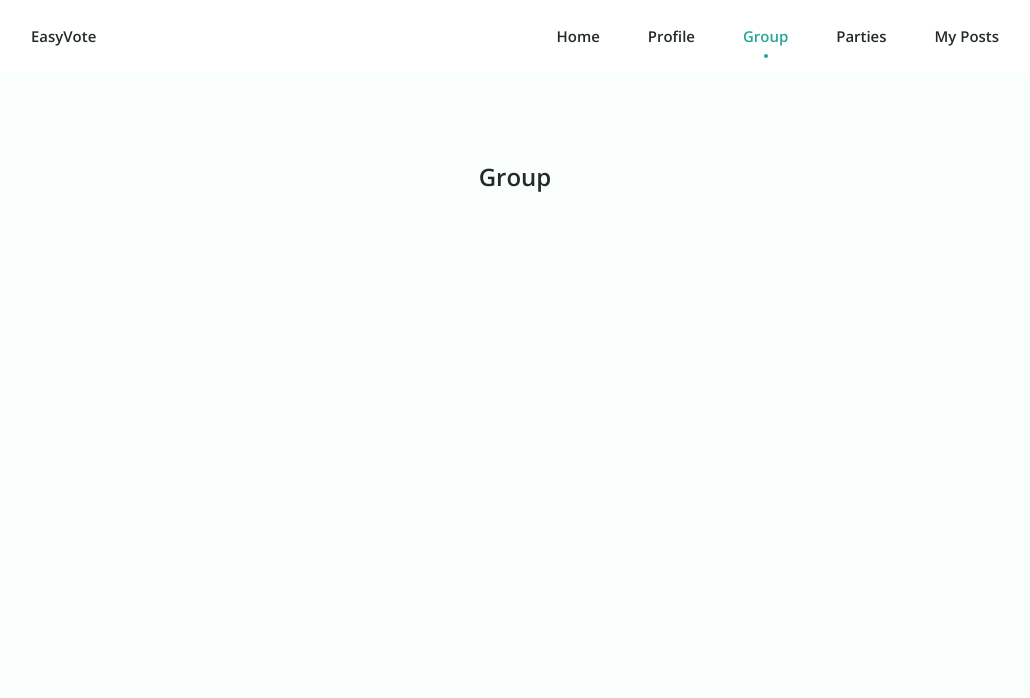
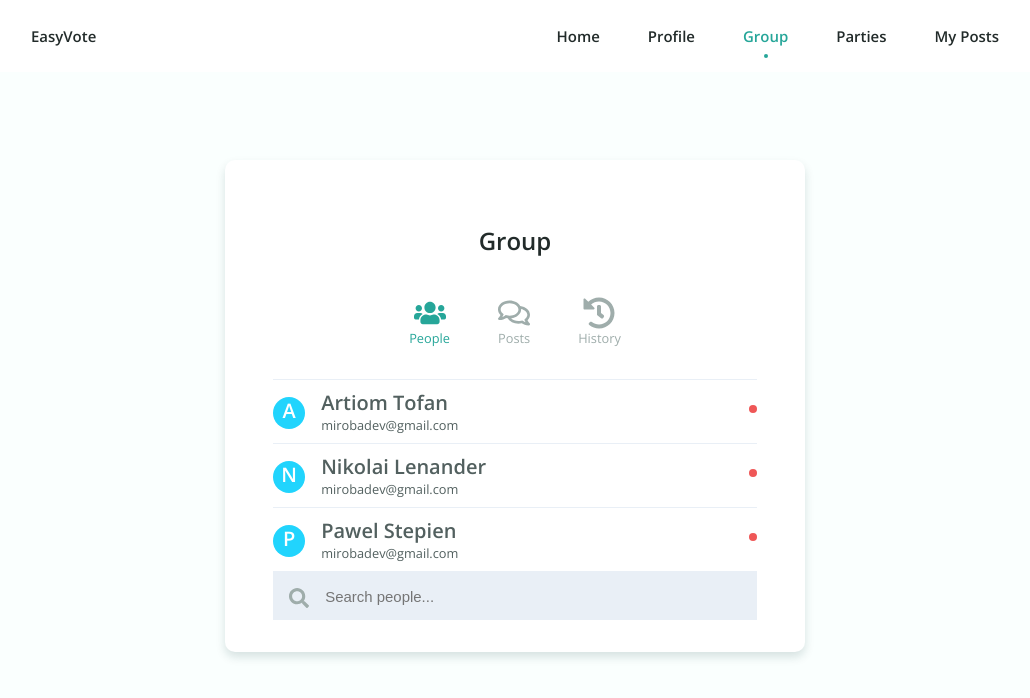
Before and after one commit to F0rty-Tw0/NEXT_EasyVote-frontend, a Next.js app: page /group in a window 1280 px wide. Shown: the top 698 px of the page, without its empty margins (125-1155 px from the left). Built offline with nearby package versions, Linux system fonts and the light colour scheme.

Commit message:
added people group

```diff
--- a/pages/group.js
+++ b/pages/group.js
@@ -1,5 +1,5 @@
 import BaseLayout from 'layouts/BaseLayout';
-
+import { FaUsers, FaRegComments, FaHistory, FaSearch } from 'react-icons/fa';
 const Group = () => {
   return (
     <BaseLayout
@@ -7,7 +7,60 @@ const Group = () => {
       description='Voting was never that easy before. With Easy Vote you can vote remotely without getting out your comfort zone.'
       className='sections__group'
     >
-      <h2 className='section__title'>Group</h2>
+      <div className='page'>
+        <div className='page__wrapper'>
+          <section className='groups__section'>
+            <h2 className='section__title'>Group</h2>
+            <div className='groups__menu'>
+              <div className='menu__button active'>
+                <FaUsers className='menu__icon' />
+                <p className='menu__name'>People</p>
+              </div>
+              <div className='menu__button'>
+                <FaRegComments className='menu__icon' />
+                <p className='menu__name'>Posts</p>
+              </div>
+              <div className='menu__button'>
+                <FaHistory className='menu__icon' />
+                <p className='menu__name'>History</p>
+              </div>
+            </div>
+            <div className='people'>
+              <div className='people__avatar'>A</div>
+              <div className='people__info'>
+                <span className='people__name'>Artiom Tofan</span>
+                <span className='people__email'>mirobadev@gmail.com</span>
+              </div>
+              <div className='people__status' />
+            </div>
+            <div className='people'>
+              <div className='people__avatar'>N</div>
+              <div className='people__info'>
+                <span className='people__name'>Nikolai Lenander</span>
+                <span className='people__email'>mirobadev@gmail.com</span>
+              </div>
+              <div className='people__status' />
+            </div>
+            <div className='people'>
+              <div className='people__avatar'>P</div>
+              <div className='people__info'>
+                <span className='people__name'>Pawel Stepien</span>
+                <span className='people__email'>mirobadev@gmail.com</span>
+              </div>
+              <div className='people__status' />
+            </div>
+
+            <div className='groups__search'>
+              <FaSearch className='search__icon' />
+              <input
+                className='search__input'
+                type='text'
+                placeholder='Search people...'
+              />
+            </div>
+          </section>
+        </div>
+      </div>
     </BaseLayout>
   );
 };
--- a/pages/profile.js
+++ b/pages/profile.js
@@ -4,7 +4,6 @@ import {
   BiCalendar,
   BiBriefcaseAlt,
   BiDotsVerticalRounded,
-  BiHeart,
   BiCheck,
   BiFile,
 } from 'react-icons/bi';
@@ -21,7 +20,6 @@ const Profile = () => {
           <div className='profile__top-icons'>
             <BiArrowBack />
             <div>
-              <BiHeart />
               <BiDotsVerticalRounded />
             </div>
           </div>
--- /dev/null
+++ b/styles/components/_groups.scss
@@ -0,0 +1,97 @@
+.groups {
+  &__menu {
+    display: grid;
+    padding: 0 $spacing-xxxl;
+    grid-template-columns: auto auto auto;
+    justify-content: space-evenly;
+    color: $color-text-muted;
+    border-bottom: 1px solid $color-text-gray;
+  }
+  &__search {
+    display: flex;
+    background: $color-text-gray;
+    height: $spacing-xl;
+  }
+}
+
+.menu {
+  &__icon {
+    width: $spacing-l;
+    height: $spacing-l;
+  }
+  &__button {
+    display: flex;
+    flex-direction: column;
+    align-items: center;
+    margin-bottom: $spacing-s;
+    padding: $spacing-s $spacing-m;
+    &::before {
+      display: none;
+      @media screen and (max-width: $screen-xs) {
+        display: block;
+      }
+    }
+  }
+  &__name {
+    font-size: $font-size-xs;
+    @media screen and (max-width: $screen-xxs) {
+      display: none;
+    }
+  }
+}
+
+.people {
+  display: flex;
+  flex-wrap: wrap;
+  flex-direction: row;
+  align-content: center;
+  justify-content: space-between;
+  height: $spacing-xxl;
+  border-bottom: 1px solid $color-text-gray;
+  &__status {
+    margin-left: auto;
+    height: $spacing-xs;
+    width: $spacing-xs;
+    border-radius: $border-radius-full;
+    margin-top: $spacing-s;
+    background-color: $color-danger;
+  }
+  &__avatar {
+    height: $spacing-l;
+    width: $spacing-l;
+    margin-top: $spacing-xs;
+    margin-right: $spacing-s;
+    text-align: center;
+    font-size: $font-size-m;
+    font-weight: bold;
+    border-radius: $border-radius-full;
+    color: $color-container;
+    background-color: $color-primary-alt;
+  }
+  &__info {
+    display: flex;
+    flex-direction: column;
+    color: $color-text;
+  }
+  &__name {
+    font-size: $font-size-m;
+    font-weight: bold;
+  }
+  &__email {
+    font-size: $font-size-xs;
+  }
+}
+
+.search {
+  &__input {
+    padding: $spacing-xs $spacing-s;
+    font-size: $font-size-s;
+    background: $color-text-gray;
+    width: 80%;
+  }
+  &__icon {
+    color: $color-text-muted;
+    margin: $spacing-s 0 0 $spacing-s;
+    font-size: $font-size-m;
+  }
+}
--- a/styles/components/_profile.scss
+++ b/styles/components/_profile.scss
@@ -14,6 +14,7 @@
     display: flex;
     justify-content: space-between;
     align-items: center;
+    font-size: $font-size-m;
     margin-bottom: $spacing-s;
   }
   &__thumbnail {
@@ -95,7 +96,7 @@
   border-radius: $border-radius-full;
   font-size: $font-size-xl;
   font-weight: 600;
-  background: $color-primary-alt;
+  background: $color-text-gray;
   color: $color-text;
   box-shadow: $shadow-icon;
 
--- a/styles/globals.scss
+++ b/styles/globals.scss
@@ -3,6 +3,7 @@
 @import './components/_base-layout';
 @import './components/_profile';
 @import './components/_header';
+@import './components/_groups';
 @import './components/_posts';
 @import './components/_form';
 @import './components/_input';
```
